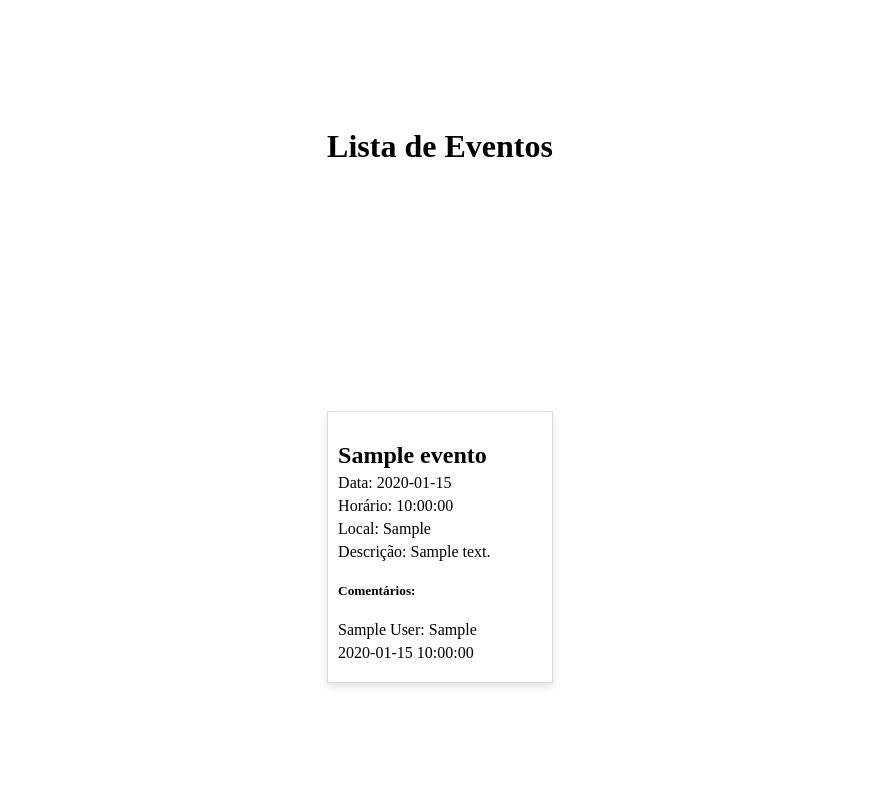
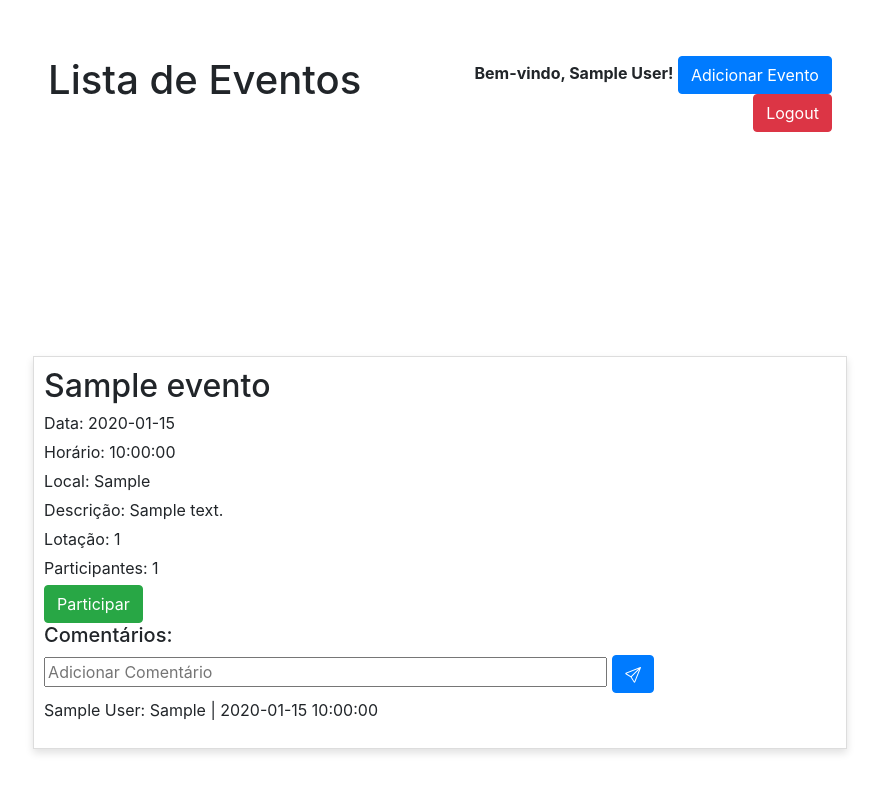
Before and after one commit to diogocarv11/projeto_web, a PHP site: page / in a window 1280 px wide. Shown: the whole page, without its empty margins (200-1079 px from the left). Run offline with PHP 8.4, Linux system fonts and the light colour scheme; the visitor is signed in with stand-in values (Sample User, id 1); tables that the repository leaves empty hold one stand-in row (values such as "Sample post").

Commit message:
update
opcoes de comentar, participar e adicionar evento etc

```diff
--- a/controllers/EventController.php
+++ b/controllers/EventController.php
@@ -1,5 +1,5 @@
 <?php
-include('models/EventModel.php');
+include(__DIR__ . '/../models/EventModel.php');
 
 class EventController
 {
@@ -32,13 +32,74 @@ class EventController
         return $comentarios;
     }
 
-    public function adicionarEvento($pdo, $nome, $data, $horario, $local, $descricao)
+    public function adicionarEvento($pdo, $nome, $data, $horario, $local, $descricao, $lotacao)
     {
         $eventModel = new EventModel($pdo);
-        $eventModel->inserirEvento($nome, $data, $horario, $local, $descricao);
+        $eventModel->inserirEvento($nome, $data, $horario, $local, $descricao, $lotacao);
 
-        // Redirecionar para a página de eventos após add bem sucedida
-        header('Location: index.php');
+        // redirecionar para a página de eventos após adição bem-sucedida
+        header('Location: ../index.php');
         exit();
     }
+
+    public function adicionarComentario($pdo, $user_id, $evento_id, $comentario)
+    {
+        $query = "INSERT INTO comentario (user_id, evento_id, comentario, data_comentario)
+                  VALUES (:user_id, :evento_id, :comentario, NOW())";
+
+        $stmt = $pdo->prepare($query);
+        $stmt->bindParam(':user_id', $user_id, PDO::PARAM_INT);
+        $stmt->bindParam(':evento_id', $evento_id, PDO::PARAM_INT);
+        $stmt->bindParam(':comentario', $comentario, PDO::PARAM_STR);
+        $stmt->execute();
+
+        header('Location: ../index.php');
+        exit();
+    }
+
+    public function participarEvento($pdo, $user_id, $evento_id)
+    {
+        if ($this->userParticipaEvento($pdo, $user_id, $evento_id)) {
+            $this->removerParticipacao($pdo, $user_id, $evento_id);
+        } else {
+            $this->adicionarParticipacao($pdo, $user_id, $evento_id);
+        }
+
+        // atualizar contagem de participantes no evento
+        $eventModel = new EventModel($pdo);
+        $contagemParticipantes = $eventModel->obterContagemParticipantes($evento_id);
+        $eventModel->atualizarParticipantes($evento_id, $contagemParticipantes);
+
+        header('Location: ../index.php');
+        exit();
+    }
+
+    private function userParticipaEvento($pdo, $user_id, $evento_id)
+    {
+        $query = "SELECT COUNT(*) FROM participantes WHERE user_id = :user_id AND evento_id = :evento_id";
+        $stmt = $pdo->prepare($query);
+        $stmt->bindParam(':user_id', $user_id, PDO::PARAM_INT);
+        $stmt->bindParam(':evento_id', $evento_id, PDO::PARAM_INT);
+        $stmt->execute();
+
+        return $stmt->fetchColumn() > 0;
+    }
+
+    private function adicionarParticipacao($pdo, $user_id, $evento_id)
+    {
+        $query = "INSERT INTO participantes (user_id, evento_id) VALUES (:user_id, :evento_id)";
+        $stmt = $pdo->prepare($query);
+        $stmt->bindParam(':user_id', $user_id, PDO::PARAM_INT);
+        $stmt->bindParam(':evento_id', $evento_id, PDO::PARAM_INT);
+        $stmt->execute();
+    }
+
+    private function removerParticipacao($pdo, $user_id, $evento_id)
+    {
+        $query = "DELETE FROM participantes WHERE user_id = :user_id AND evento_id = :evento_id";
+        $stmt = $pdo->prepare($query);
+        $stmt->bindParam(':user_id', $user_id, PDO::PARAM_INT);
+        $stmt->bindParam(':evento_id', $evento_id, PDO::PARAM_INT);
+        $stmt->execute();
+    }
 }
--- a/views/list_eventos.php
+++ b/views/list_eventos.php
@@ -1,3 +1,14 @@
+<?php
+if (!isset($_SESSION['user_id'])) {
+    header('Location: login.php');
+    exit();
+}
+$userNome = $_SESSION['user_nome'];
+
+$userLogado = isset($_SESSION['user_id']);
+$userParticipaEvento = false;
+?>
+
 <!DOCTYPE html>
 <html lang="pt-pt">
 
@@ -6,11 +17,26 @@
     <meta name="viewport" content="width=device-width, initial-scale=1.0">
     <title>Lista de Eventos</title>
     <link rel="stylesheet" type="text/css" href="css/styles.css">
-
+    <link rel="stylesheet" href="https://cdn.jsdelivr.net/npm/bootstrap@4.3.1/dist/css/bootstrap.min.css" integrity="sha384-ggOyR0iXCbMQv3Xipma34MD+dH/1fQ784/j6cY/iJTQUOhcWr7x9JvoRxT2MZw1T" crossorigin="anonymous">
 </head>
 
 <body>
-    <h1>Lista de Eventos</h1>
+
+    <div class="container">
+        <div class="row">
+            <div class="col-md-6">
+                <h1>Lista de Eventos</h1>
+            </div>
+            <div class="col-md-6 text-right">
+                <span><strong> Bem-vindo, <?php echo $userNome; ?>!</strong></span>
+                <a href="/projeto_web-main/views/add_event.php" class="btn btn-primary">Adicionar Evento</a>
+                <form method="post" action="logout.php" style="display: inline;">
+                    <button type="submit" class="btn btn-danger">Logout</button>
+                </form>
+            </div>
+        </div>
+    </div><br><br>
+
     <?php if (!empty($eventos) && is_array($eventos)) : ?>
         <?php foreach ($eventos as $evento) : ?>
             <div class="event-card">
@@ -19,14 +45,34 @@
                 <p>Horário: <?php echo $evento['horario']; ?></p>
                 <p>Local: <?php echo $evento['local']; ?></p>
                 <p>Descrição: <?php echo $evento['descricao']; ?></p>
+                <p>Lotação: <?php echo $evento['lotacao']; ?></p>
+                <?php if (isset($evento['participantes'])) : ?> <p>Participantes: <?php echo $evento['participantes']; ?></p>
+                    <?php if ($userLogado) : ?>
+                        <form method="post" action="/projeto_web-main/views/processar_participacao.php">
+                            <input type="hidden" name="evento_id" value="<?php echo $evento['id']; ?>">
+                            <button type="submit" class="btn btn-success">
+                                <?php echo $userParticipaEvento ? 'Cancelar Participação' : 'Participar'; ?>
+                            </button>
+                        </form>
+                    <?php endif; ?>
+                <?php else : ?>
+                    <p>Número de participantes não disponível</p>
+                <?php endif; ?>
                 <h5>Comentários:</h5>
-
+                <form method="post" action="/projeto_web-main/views/processar_comentario.php">
+                    <input type="hidden" name="evento_id" value="<?php echo $evento['id']; ?>">
+                    <input name="comentario" placeholder="Adicionar Comentário" size="50" rows="4" required>
+                    <button type="submit" class="btn btn-primary">
+                        <svg xmlns="http://www.w3.org/2000/svg" width="16" height="16" fill="currentColor" class="bi bi-send" viewBox="0 0 16 16">
+                            <path d="M15.854.146a.5.5 0 0 1 .11.54l-5.819 14.547a.75.75 0 0 1-1.329.124l-3.178-4.995L.643 7.184a.75.75 0 0 1 .124-1.33L15.314.037a.5.5 0 0 1 .54.11ZM6.636 10.07l2.761 4.338L14.13 2.576zm6.787-8.201L1.591 6.602l4.339 2.76z"></path>
+                        </svg>
+                    </button>
+                </form>
                 <?php if (!empty($evento['comentarios'])) : ?>
-                    <ul list-style: none;>
+                    <ul style="list-style: none;">
                         <?php foreach ($evento['comentarios'] as $comentario) : ?>
                             <li>
-                                <p><?php echo $comentario['user_nome']; ?>: <?php echo $comentario['comentario']; ?></p>
-                                <p><?php echo $comentario['data_comentario']; ?></p>
+                                <p><?php echo $comentario['user_nome']; ?>: <?php echo $comentario['comentario']; ?> | <?php echo $comentario['data_comentario']; ?></p>
                             </li>
                         <?php endforeach; ?>
                     </ul>
```
